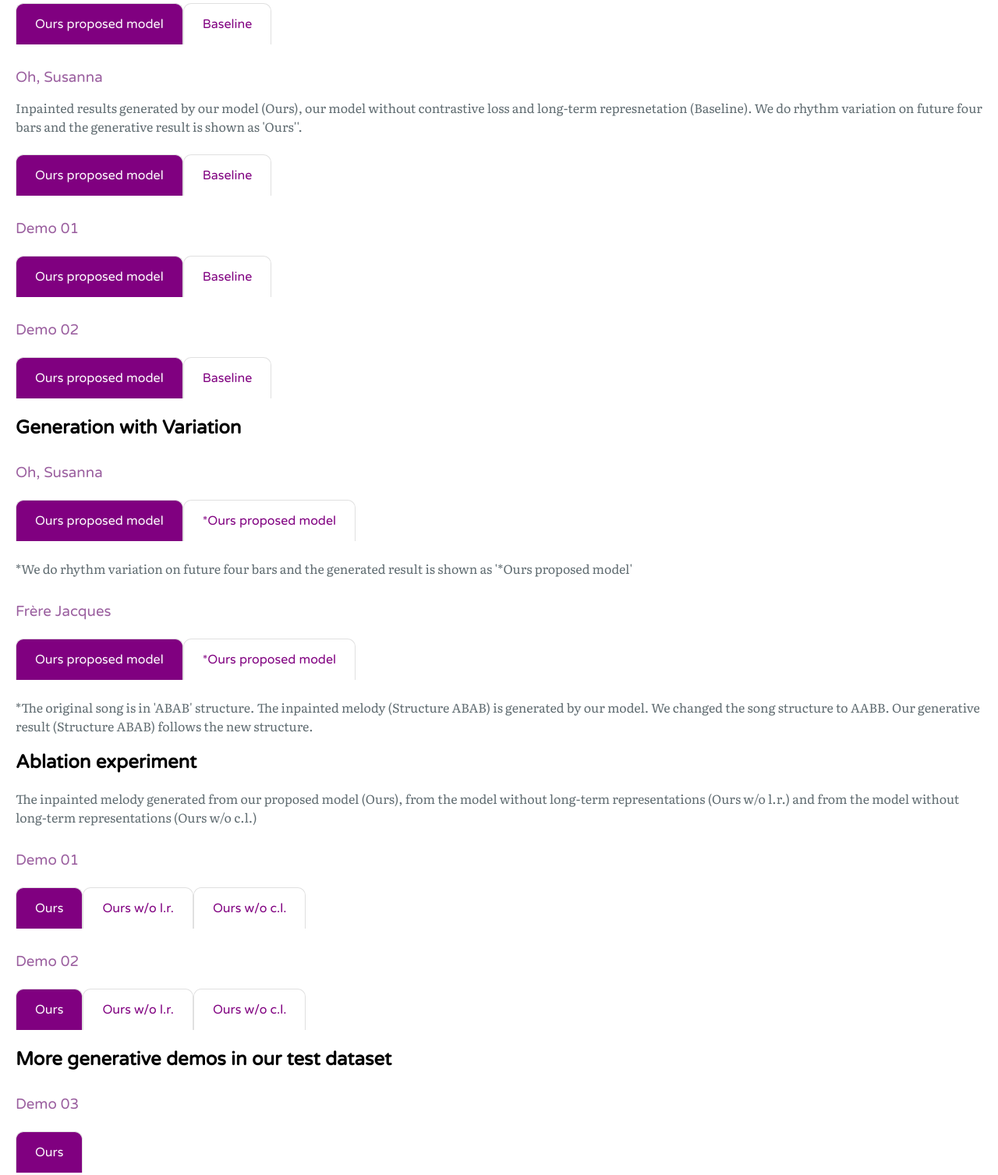
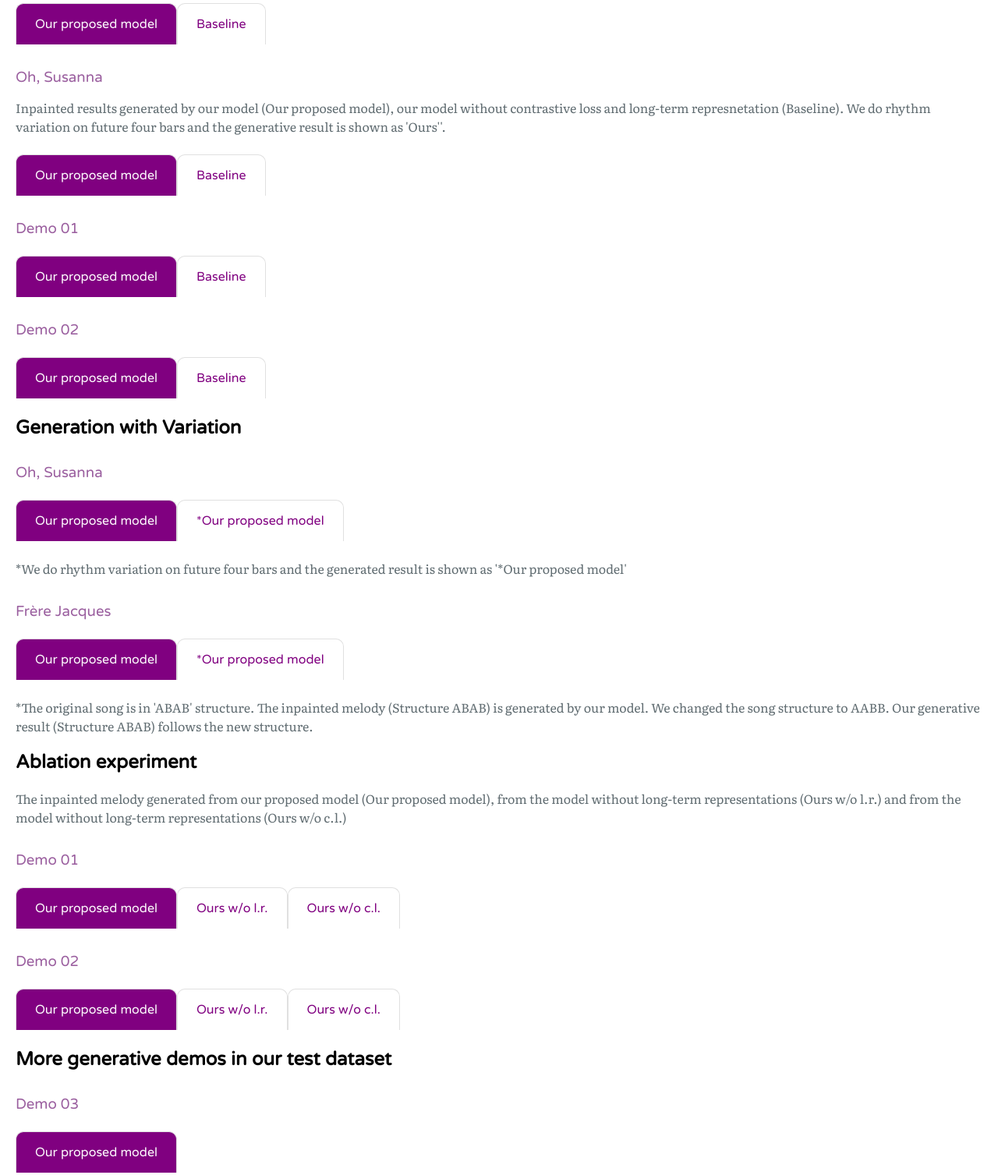
Before and after one commit to SqWei17/inpaint_demo_page, a plain HTML site: page index.html in a window 1280 px wide. Shown: the part 579-2086 px from the top of the page at 78% size. Drawn offline with nearby package versions, Linux system fonts and the light colour scheme.

Commit message:
Update index.html

```diff
--- a/index.html
+++ b/index.html
@@ -34,7 +34,7 @@
         <h3>Danny boy</h3>
         <div class='anchor-container'>
           <a class='selected'
-            midi-url="songs/inpainted-music/dannyboy/Dannyboy.mid">Ours proposed model</a>
+            midi-url="songs/inpainted-music/dannyboy/Dannyboy.mid">Our proposed model</a>
           <a
             midi-url="songs/inpainted-music/dannyboy/Dannyboy_nocllr.mid">Baseline</a>
         </div>
@@ -49,10 +49,10 @@
       </section>
               <section id="inpainted-music-song2">
         <h3>Oh, Susanna</h3>
-        <p>Inpainted results generated by our model (Ours), our model without contrastive loss and long-term represnetation (Baseline). We do rhythm variation on future four bars and the generative result is shown as 'Ours''. </p>
+        <p>Inpainted results generated by our model (Our proposed model), our model without contrastive loss and long-term represnetation (Baseline). We do rhythm variation on future four bars and the generative result is shown as 'Ours''. </p>
         <div class='anchor-container'>
           <a class='selected'
-            midi-url="songs/inpainted-music/ohsusanna/ohsusana.mid">Ours proposed model</a>
+            midi-url="songs/inpainted-music/ohsusanna/ohsusana.mid">Our proposed model</a>
           <a
             midi-url="songs/inpainted-music/ohsusanna/ohsusanna_bl.mid">Baseline</a>
         </div>
@@ -71,7 +71,7 @@
         <h3>Demo 01</h3>
         <div class='anchor-container'>
           <a class='selected'
-            midi-url="songs/inpainted-music/demo1/ours.mid">Ours proposed model</a>
+            midi-url="songs/inpainted-music/demo1/ours.mid">Our proposed model</a>
           <a
             midi-url="songs/inpainted-music/demo1/ours_wo_clandrl.mid">Baseline</a>
         </div>
@@ -89,7 +89,7 @@
         <h3>Demo 02</h3>
         <div class='anchor-container'>
           <a class='selected'
-            midi-url="songs/inpainted-music/demo4/our.mid">Ours proposed model</a>
+            midi-url="songs/inpainted-music/demo4/our.mid">Our proposed model</a>
           <a
             midi-url="songs/inpainted-music/demo4/our_wo_clrl.mid">Baseline</a>
         </div>
@@ -110,9 +110,9 @@
         <h3>Oh, Susanna</h3>
         <div class='anchor-container'>
           <a class='selected'
-            midi-url="songs/inpainted-music/ohsusanna/ohsusana.mid">Ours proposed model</a>
+            midi-url="songs/inpainted-music/ohsusanna/ohsusana.mid">Our proposed model</a>
           <a
-            midi-url="songs/inpainted-music/ohsusanna/ohsusana_bianquando.mid">*Ours proposed model </a>
+            midi-url="songs/inpainted-music/ohsusanna/ohsusana_bianquando.mid">*Our proposed model </a>
         </div>
         <midi-visualizer id='inpainted-music-song_2-visualizer'
           src="songs/inpainted-music/ohsusanna/ohsusana.mid">
@@ -122,16 +122,16 @@
           sound-font="https://storage.googleapis.com/magentadata/js/soundfonts/salamander"
           visualizer="#inpainted-music-song_2-visualizer">
         </midi-player>
-        <p>*We do rhythm variation on future four bars and the generated result is shown as '*Ours proposed model'</p>
+        <p>*We do rhythm variation on future four bars and the generated result is shown as '*Our proposed model'</p>
       </section>
 
       <section id="inpainted-music-song3">
         <h3>Frère Jacques</h3>
         <div class='anchor-container'>
           <a class='selected'
-            midi-url="songs/inpainted-music/FrereJacques/ours_abab.mid">Ours proposed model</a>
+            midi-url="songs/inpainted-music/FrereJacques/ours_abab.mid">Our proposed model</a>
           <a
-            midi-url="songs/inpainted-music/FrereJacques/ours_aabb.mid">*Ours proposed model</a>
+            midi-url="songs/inpainted-music/FrereJacques/ours_aabb.mid">*Our proposed model</a>
         </div>
         <midi-visualizer id='inpainted-music-song3-visualizer'
           src="songs/inpainted-music/FrereJacques/ours_abab.mid">
@@ -146,12 +146,12 @@
 
         <section id="Comparison by four models">
       <h2>Ablation experiment</h2>
-      <p>The inpainted melody generated from our proposed model (Ours), from the model without long-term representations (Ours w/o l.r.) and from the model without long-term representations (Ours w/o c.l.)</p>
+      <p>The inpainted melody generated from our proposed model (Our proposed model), from the model without long-term representations (Ours w/o l.r.) and from the model without long-term representations (Ours w/o c.l.)</p>
       <section id="inpainted-music-song4">
         <h3>Demo 01</h3>
         <div class='anchor-container'>
           <a class='selected'
-            midi-url="songs/inpainted-music/demo1/ours.mid">Ours</a>
+            midi-url="songs/inpainted-music/demo1/ours.mid">Our proposed model</a>
           <a
             midi-url="songs/inpainted-music/demo1/ours_wo_lr.mid">Ours w/o l.r.</a>
           <a
@@ -171,7 +171,7 @@
         <h3>Demo 02</h3>
         <div class='anchor-container'>
           <a class='selected'
-            midi-url="songs/inpainted-music/demo4/our.mid">Ours</a>
+            midi-url="songs/inpainted-music/demo4/our.mid">Our proposed model</a>
           <a
             midi-url="songs/inpainted-music/demo4/our_wo_rl.mid">Ours w/o l.r.</a>
           <a
@@ -193,7 +193,7 @@
         <h3>Demo 03</h3>
         <div class='anchor-container'>
           <a class='selected'
-            midi-url="songs/inpainted-music/part3/demo3.mid">Ours</a>
+            midi-url="songs/inpainted-music/part3/demo3.mid">Our proposed model</a>
         </div>
         <midi-visualizer id='inpainted-music-song6-visualizer'
           src="songs/inpainted-music/part3/demo3.mid">
@@ -209,7 +209,7 @@
         <h3>Demo 04</h3>
         <div class='anchor-container'>
           <a class='selected'
-            midi-url="songs/inpainted-music/part3/demo4.mid">Ours</a>
+            midi-url="songs/inpainted-music/part3/demo4.mid">Our proposed model</a>
         </div>
         <midi-visualizer id='inpainted-music-song7-visualizer'
           src="songs/inpainted-music/part3/demo4.mid">
@@ -225,7 +225,7 @@
         <h3>Demo 05</h3>
         <div class='anchor-container'>
           <a class='selected'
-            midi-url="songs/inpainted-music/part3/demo5.mid">Ours</a>
+            midi-url="songs/inpainted-music/part3/demo5.mid">Our proposed model</a>
         </div>
         <midi-visualizer id='inpainted-music-song8-visualizer'
           src="songs/inpainted-music/part3/demo5.mid">
@@ -241,7 +241,7 @@
         <h3>Demo 06</h3>
         <div class='anchor-container'>
           <a class='selected'
-            midi-url="songs/inpainted-music/part3/demo6.mid">Ours</a>
+            midi-url="songs/inpainted-music/part3/demo6.mid">Our proposed model</a>
         </div>
         <midi-visualizer id='inpainted-music-song9-visualizer'
           src="songs/inpainted-music/part3/demo6.mid">
@@ -257,7 +257,7 @@
         <h3>Demo 07</h3>
         <div class='anchor-container'>
           <a class='selected'
-            midi-url="songs/inpainted-music/part3/demo7.mid">Ours</a>
+            midi-url="songs/inpainted-music/part3/demo7.mid">Our proposed model</a>
         </div>
         <midi-visualizer id='inpainted-music-song10-visualizer'
           src="songs/inpainted-music/part3/demo7.mid">
@@ -273,7 +273,7 @@
         <h3>Demo 08</h3>
         <div class='anchor-container'>
           <a class='selected'
-            midi-url="songs/inpainted-music/part3/demo8.mid">Ours</a>
+            midi-url="songs/inpainted-music/part3/demo8.mid">Our proposed model</a>
         </div>
         <midi-visualizer id='inpainted-music-song11-visualizer'
           src="songs/inpainted-music/part3/demo8.mid">
@@ -289,7 +289,7 @@
         <h3>Demo 09</h3>
         <div class='anchor-container'>
           <a class='selected'
-            midi-url="songs/inpainted-music/part3/demo9.mid">Ours</a>
+            midi-url="songs/inpainted-music/part3/demo9.mid">Our proposed model</a>
         </div>
         <midi-visualizer id='inpainted-music-song12-visualizer'
           src="songs/inpainted-music/part3/demo9.mid">
@@ -305,7 +305,7 @@
         <h3>Demo 10</h3>
         <div class='anchor-container'>
           <a class='selected'
-            midi-url="songs/inpainted-music/part3/demo10.mid">Ours</a>
+            midi-url="songs/inpainted-music/part3/demo10.mid">Our proposed model</a>
         </div>
         <midi-visualizer id='inpainted-music-song13-visualizer'
           src="songs/inpainted-music/part3/demo10.mid">
@@ -321,7 +321,7 @@
         <h3>Demo 11</h3>
         <div class='anchor-container'>
           <a class='selected'
-            midi-url="songs/inpainted-music/part3/demo11.mid">Ours</a>
+            midi-url="songs/inpainted-music/part3/demo11.mid">Our proposed model</a>
         </div>
         <midi-visualizer id='inpainted-music-song14-visualizer'
           src="songs/inpainted-music/part3/demo11.mid">
@@ -337,7 +337,7 @@
         <h3>Demo 12</h3>
         <div class='anchor-container'>
           <a class='selected'
-            midi-url="songs/inpainted-music/part3/demo12.mid">Ours</a>
+            midi-url="songs/inpainted-music/part3/demo12.mid">Our proposed model</a>
         </div>
         <midi-visualizer id='inpainted-music-song15-visualizer'
           src="songs/inpainted-music/part3/demo12.mid">
@@ -354,7 +354,7 @@
         <h3>Demo 13</h3>
         <div class='anchor-container'>
           <a class='selected'
-            midi-url="songs/inpainted-music/part3/demo13.mid">Ours</a>
+            midi-url="songs/inpainted-music/part3/demo13.mid">Our proposed model</a>
         </div>
         <midi-visualizer id='inpainted-music-song16-visualizer'
           src="songs/inpainted-music/part3/demo13.mid">
@@ -371,7 +371,7 @@
         <h3>Demo 14</h3>
         <div class='anchor-container'>
           <a class='selected'
-            midi-url="songs/inpainted-music/part3/demo14.mid">Ours</a>
+            midi-url="songs/inpainted-music/part3/demo14.mid">Our proposed model</a>
         </div>
         <midi-visualizer id='inpainted-music-song16-visualizer'
           src="songs/inpainted-music/part3/demo14.mid">
@@ -388,7 +388,7 @@
         <h3>Demo 15</h3>
         <div class='anchor-container'>
           <a class='selected'
-            midi-url="songs/inpainted-music/part3/demo15.mid">Ours</a>
+            midi-url="songs/inpainted-music/part3/demo15.mid">Our proposed model</a>
         </div>
         <midi-visualizer id='inpainted-music-song17-visualizer'
           src="songs/inpainted-music/part3/demo15.mid">
@@ -405,7 +405,7 @@
         <h3>Demo 16</h3>
         <div class='anchor-container'>
           <a class='selected'
-            midi-url="songs/inpainted-music/part3/demo16.mid">Ours</a>
+            midi-url="songs/inpainted-music/part3/demo16.mid">Our proposed model</a>
         </div>
         <midi-visualizer id='inpainted-music-song18-visualizer'
           src="songs/inpainted-music/part3/demo16.mid">
```
